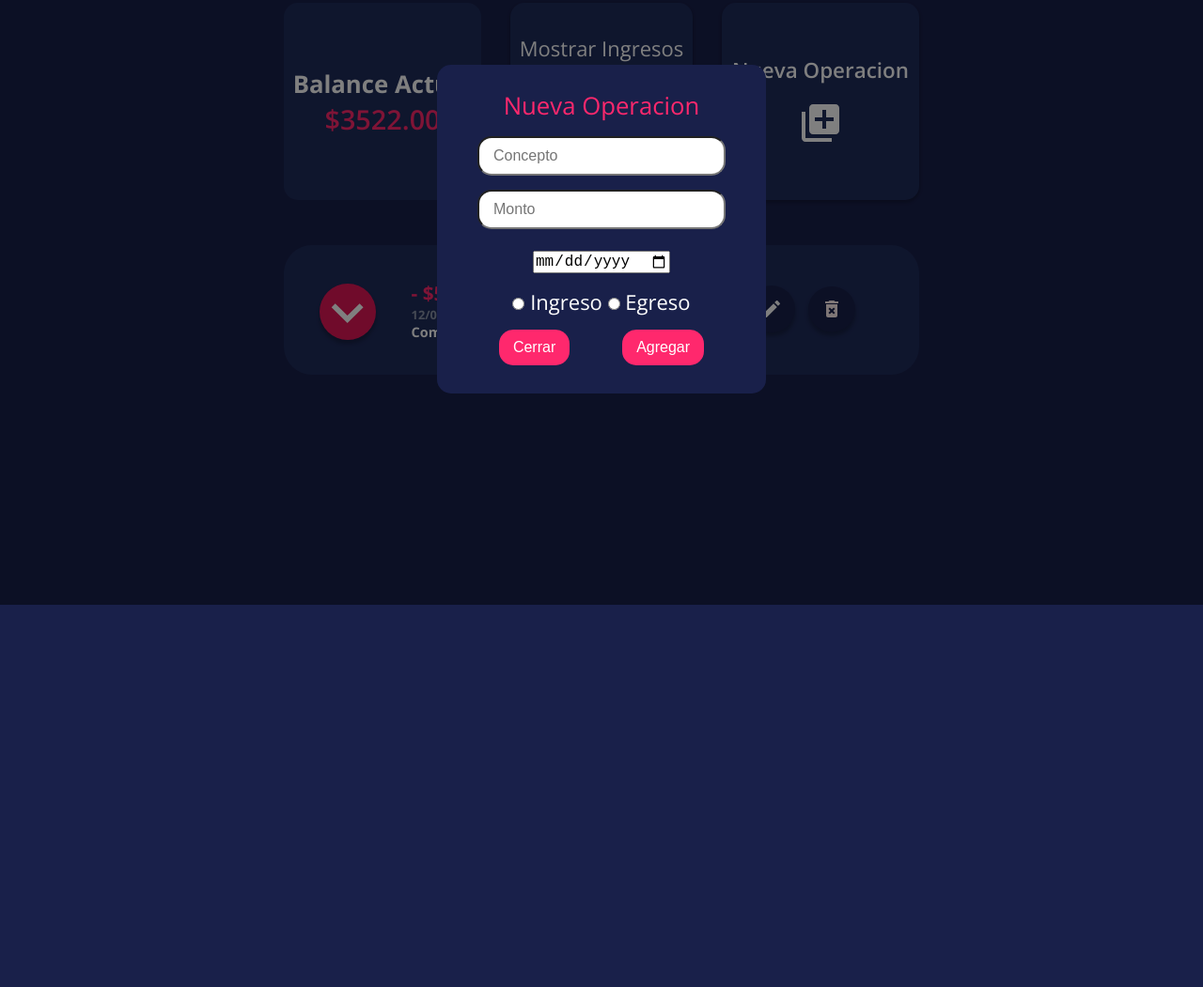
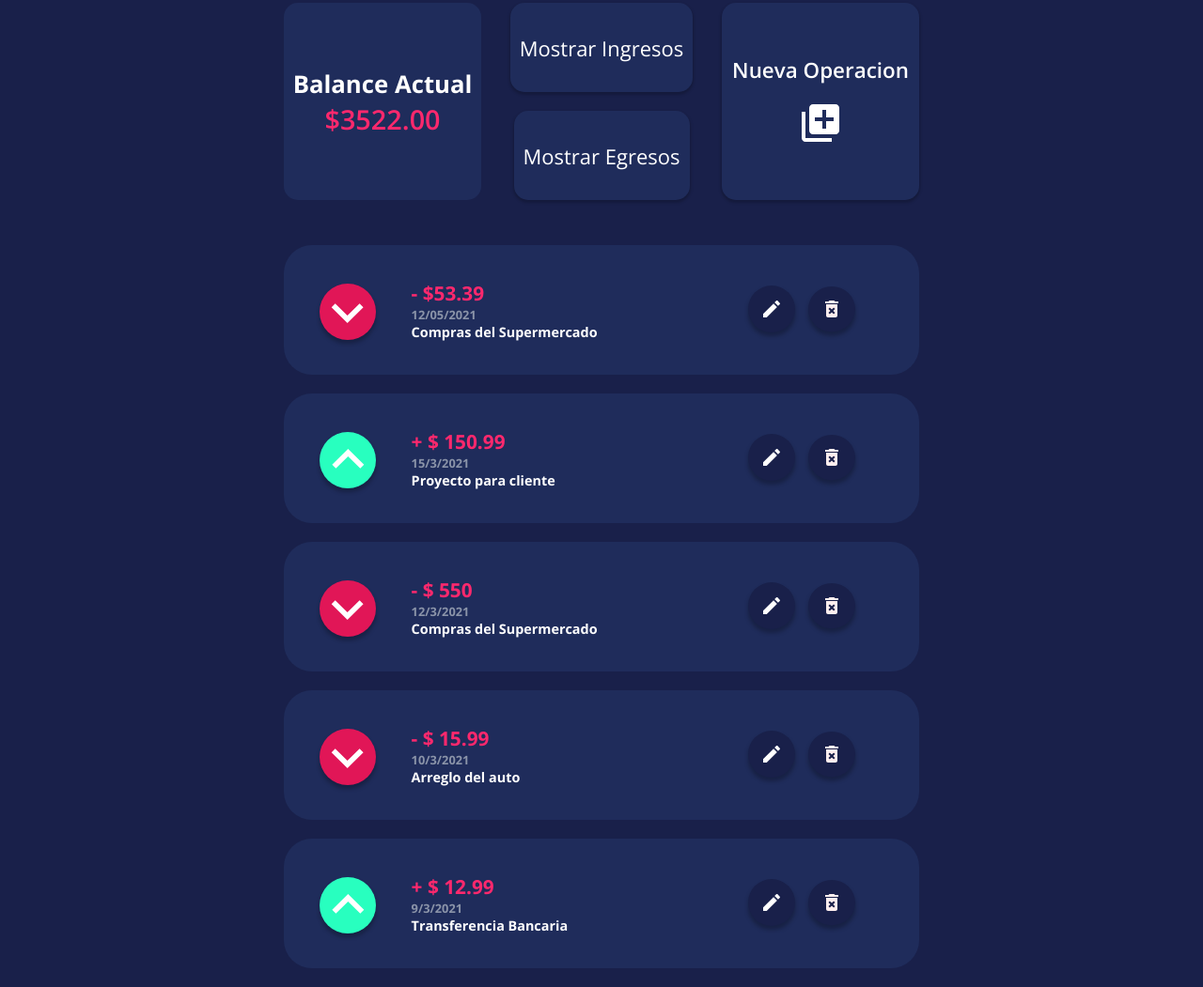
Before and after one commit to BrunoCereda9979/budget-app-alkemy-master, a plain HTML site: page front/src/index.html in a window 1280 px wide. Shown: the part 156-1207 px from the top of the page at 94% size. Before the commit the page ends 800 px from the top, so only its background shows below. Drawn offline with nearby package versions, Linux system fonts and the light colour scheme.

Commit message:
Added a script that will bring back all of the operations from the api.

```diff
--- /dev/null
+++ b/front/scripts/get-operations.js
@@ -0,0 +1,52 @@
+const operations = [
+    {
+        "operation_id": 1,
+        "operation_desc": "Proyecto para cliente",
+        "operatcion_amount": 150.99,
+        "operation_date": "15/3/2021",
+        "operation_type": "income"
+    },
+    {
+        "operation_id": 2,
+        "operation_desc": "Compras del Supermercado",
+        "operatcion_amount": 550.00,
+        "operation_date": "12/3/2021",
+        "operation_type": "expense"
+    },
+    {
+        "operation_id": 3,
+        "operation_desc": "Arreglo del auto",
+        "operatcion_amount": 15.99,
+        "operation_date": "10/3/2021",
+        "operation_type": "expense"
+    },
+    {
+        "operation_id": 4,
+        "operation_desc": "Transferencia Bancaria",
+        "operatcion_amount": 12.99,
+        "operation_date": "9/3/2021",
+        "operation_type": "income"
+    },
+]
+
+const operationsContainer = document.getElementById('operations-container');
+
+for (let i = 0; i < operations.length; i++) {
+    operationsContainer.innerHTML +=
+    `
+        <article class="operation-card">
+            ${operations[i].operation_type === 'expense' ?
+                `<img class="opertation-type-icon" src="../assets/expense-icon.svg" alt="Expense icon">` :
+                `<img class="opertation-type-icon" src="../assets/income-icon.svg" alt="Expense icon">`}
+            <div class="operation-info">
+                <h2>${operations[i].operation_type === 'expense' ? `-` : `+`} $ ${operations[i].operatcion_amount}</h2>
+                <h3>${operations[i].operation_date}</p>
+                <p>${operations[i].operation_desc}</p>
+            </div>
+            <div class="action-buttons-container">
+                <img src="../assets/edit-button.svg" alt="Edit button icon">
+                <img src="../assets/delete-button.svg" alt="Edit button icon">
+            </div>
+        </article>
+    `
+}
--- a/front/src/index.html
+++ b/front/src/index.html
@@ -16,7 +16,7 @@
             <article class="card">
                 <div class="card-content expenses-card">
                     <h1>Balance Actual</h1>
-                    <p>$3522.00</p>
+                    <p id="total-balance">$3522.00</p>
                 </div>
             </article>
             <!-- Show income and show expenses buttons -->
@@ -38,7 +38,7 @@
         </section>
 
         <!-- Modal Pop-up to add a new operation -->
-        <article class="modal-container" id="modal-container">
+        <article class="modal-container hidden" id="modal-container">
             <div class="modal">
                 <h3>Nueva Operacion</h3>
                 <form>
@@ -75,5 +75,6 @@
         </section>
     </main>
     <script src="../scripts/open-close-modal.js"></script>
+    <script src="../scripts/get-operations.js"></script>
 </body>
 </html>
```
